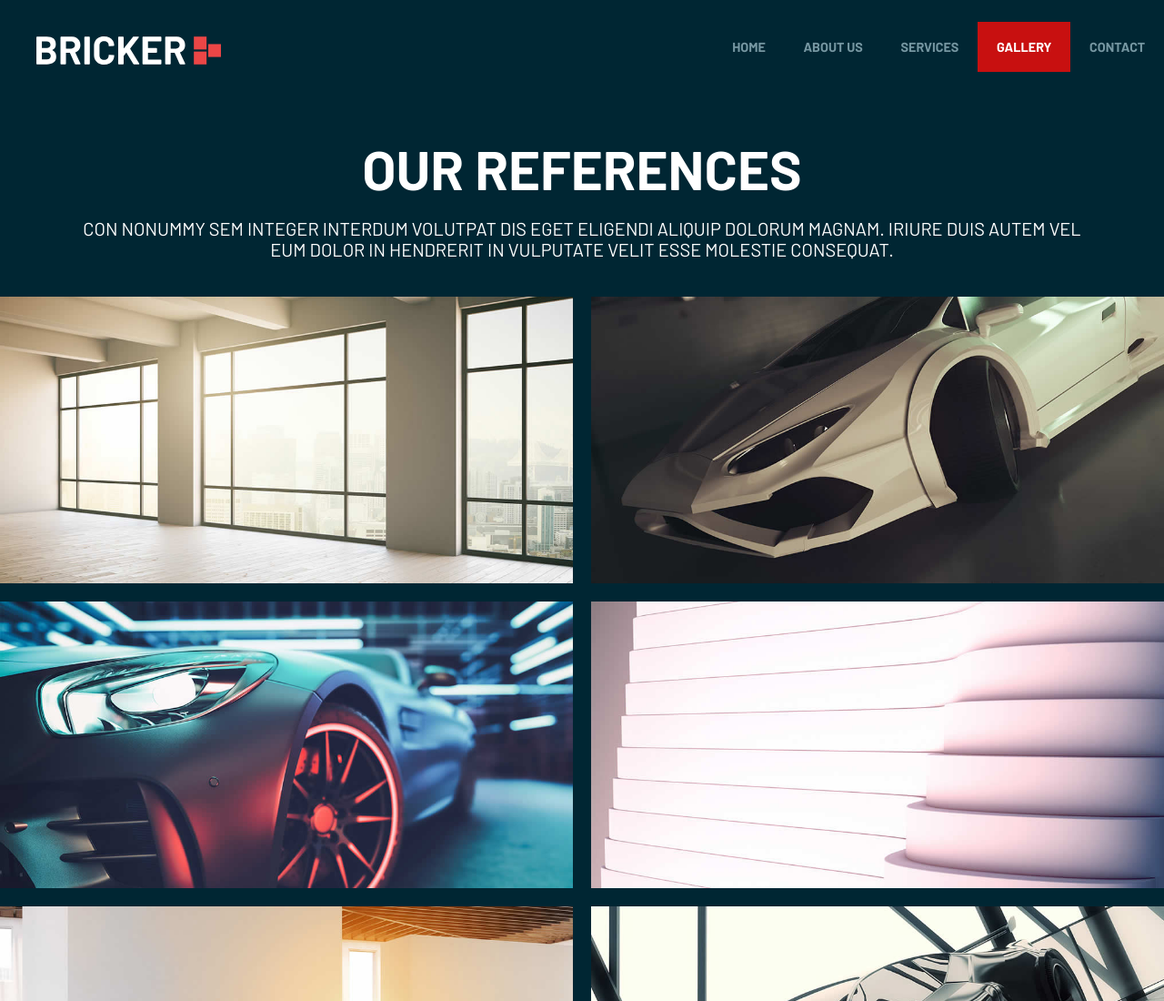
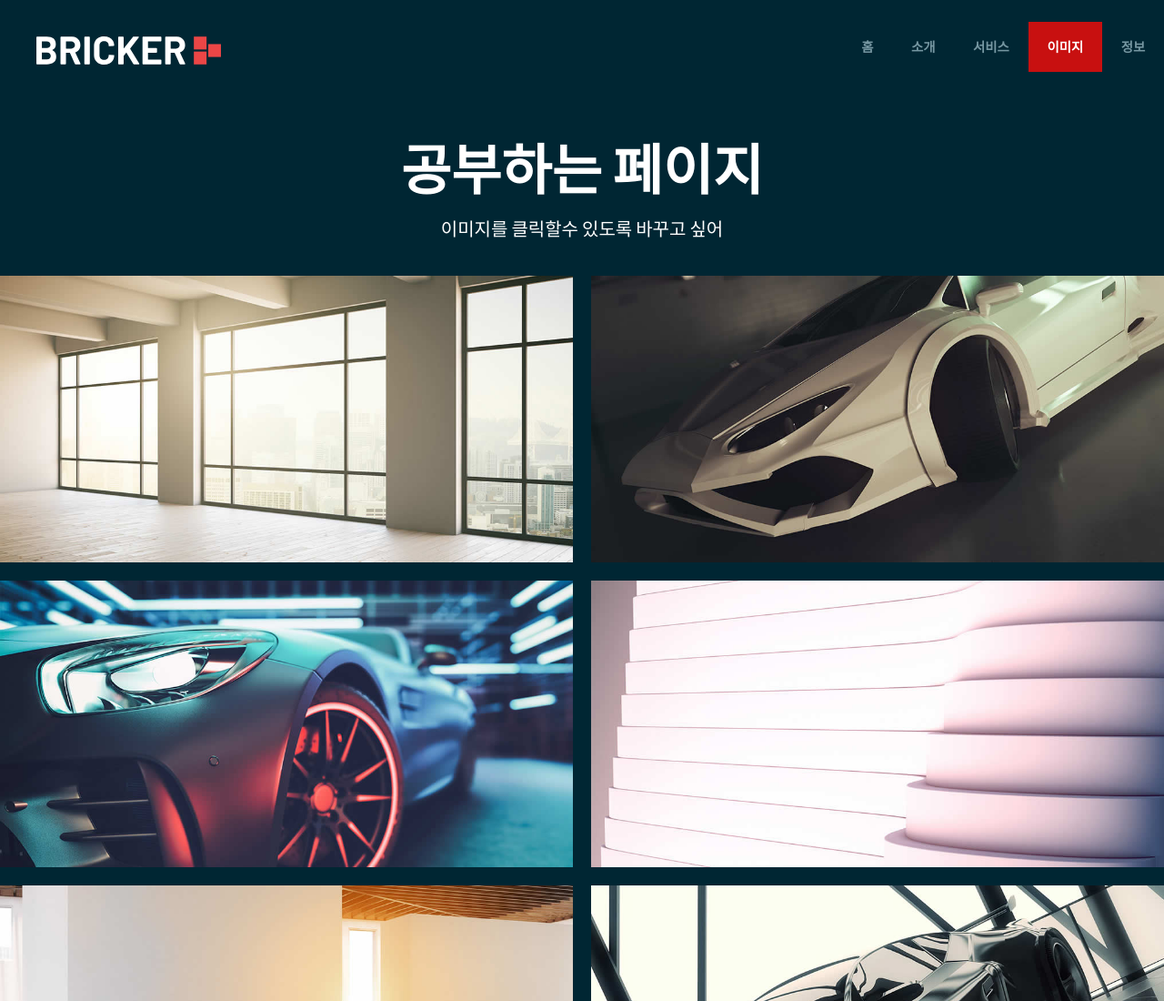
Before and after one commit to M-aeng/MaengotWorld.com, a plain HTML site: page gallery.html in a window 1280 px wide. Shown: the top 1100 px of the page at 91% size. Drawn offline with Linux system fonts and the light colour scheme.

Commit message:
Add files via upload

```diff
--- a/gallery.html
+++ b/gallery.html
@@ -3,7 +3,7 @@
    <head>
       <meta charset="UTF-8">
       <meta name="viewport" content="width=device-width, initial-scale=1.0" />
-      <title>Free responsive business website template</title>
+      <title>Maeng의 연습페이지</title>
       <link rel="stylesheet" href="css/components.css">
       <link rel="stylesheet" href="css/icons.css">
       <link rel="stylesheet" href="css/responsee.css">
@@ -39,11 +39,11 @@
            </a>
            <div class="top-nav s-12 l-9">
               <ul class="top-ul right chevron">
-                <li><a href="index.html">Home</a></li>
-                <li><a href="about-us.html">About Us</a></li>
-                <li><a href="services.html">Services</a></li>
-                <li><a href="gallery.html">Gallery</a></li>
-                <li><a href="contact.html">Contact</a></li>
+               <li><a href="index.html">홈</a></li>
+               <li><a href="about-us.html">소개</a></li>
+               <li><a href="services.html">서비스</a></li>
+               <li><a href="gallery.html">이미지</a></li>
+               <li><a href="contact.html">정보</a></li>
               </ul>
            </div>
         </nav>
@@ -54,8 +54,8 @@
         <!-- TOP SECTION -->
         <header class="grid">
         	<div class="s-12 padding-2x">
-            <h1 class="text-strong text-white text-center center text-size-60 text-uppercase margin-bottom-20">Our References</h1>
-            <p class="text-size-20 text-white text-center center text-uppercase">Con nonummy sem integer interdum volutpat dis eget eligendi aliquip dolorum magnam. Iriure duis autem vel<br> eum dolor in hendrerit in vulputate velit esse molestie consequat.</p>
+            <h1 class="text-strong text-white text-center center text-size-60 text-uppercase margin-bottom-20">공부하는 페이지</h1>
+            <p class="text-size-20 text-white text-center center text-uppercase">이미지를 클릭할수 있도록 바꾸고 싶어</p>
           </div>
         </header>
 
```
Also changed, not shown: about-us.html (+6 -6 lines), contact.html (+6 -6 lines), services.html (+6 -6 lines).
